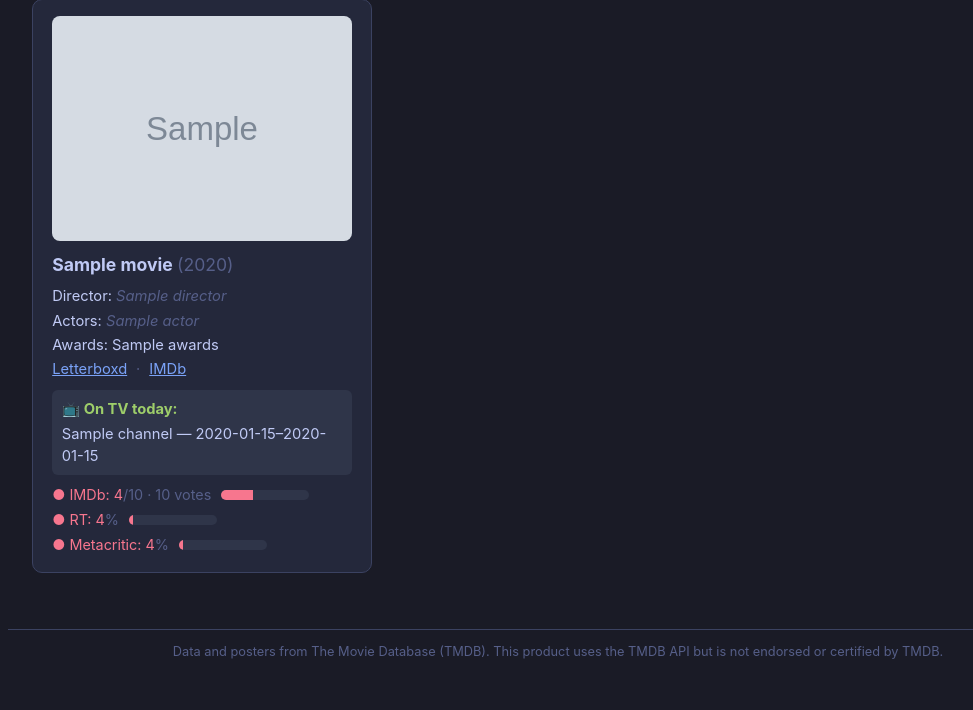
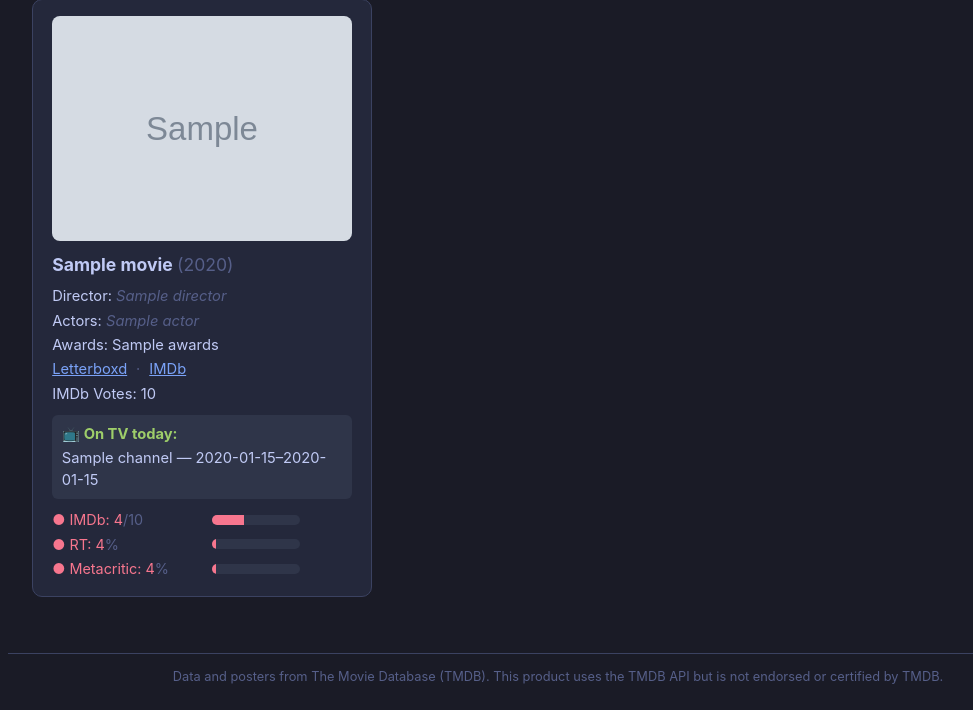
Before and after one commit to Marmog19/Letterboxd-Watchlist-Project, a Flask app: template templates/tv.html in a window 1280 px wide. Shown: the part 186-896 px from the top of the page, without its empty margins (82-1055 px from the left). Before the commit the page ends 845 px from the top, so only its background shows below. Run offline with Flask 3, Linux system fonts and the light colour scheme; the template is opened without the code that fills it: most values are stand-ins (such as "Sample title", 1, 10 or a date in 2020); grey boxes marked "Sample" are stand-in pictures.

Commit message:
fix: align rating bars and move votes out of label

```diff
--- a/static/style.css
+++ b/static/style.css
@@ -151,7 +151,11 @@ h1 { font-size: 1.5rem; margin: 0 0 1rem; }
 
 .rating { display: flex; align-items: center; gap: 0.6rem; font-size: 0.9rem; }
 
-.rating-label { color: var(--text); }
+.rating-label {
+  color: var(--text);
+  width: 150px;
+  flex-shrink: 0;
+}
 
 .rating-label.green { color: var(--green); }
 .rating-label.yellow { color: var(--yellow); }
--- a/templates/_card.html
+++ b/templates/_card.html
@@ -17,7 +17,7 @@
           {% set width = (ratio * 20)|round|int %}
           <span class="rating-label {{ color }}">● {{ name }}: {{ val }}<span class="dim">
             {%- if max_val == 10.0 %}/10{% else %}%{% endif -%}
-          </span>{% if name == "IMDb" and movie.imdb_votes not in ("", "N/A") %}<span class="dim"> · {{ movie.imdb_votes }} votes</span>{% endif %}</span>
+          </span></span>
           <span class="bar"><span class="bar-fill {{ color }}" style="width:{{ width * 4 }}px"></span></span>
         {% endif %}
       </div>
@@ -43,6 +43,9 @@
     {% elif movie.letterboxd_url %}
       <p class="meta"><a href="{{ movie.letterboxd_url }}" target="_blank" rel="noopener">{{ movie.letterboxd_url }}</a></p>
     {% endif %}
+    {% if movie.imdb_votes not in ("", "N/A") %}
+      <p class="meta dim">IMDb Votes: {{ movie.imdb_votes }}</p>
+    {% endif %}
     {% if movie.on_tv %}
       <div class="on-tv">
         <strong>📺 On TV today:</strong>
```
